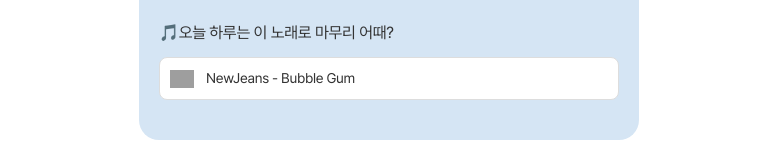
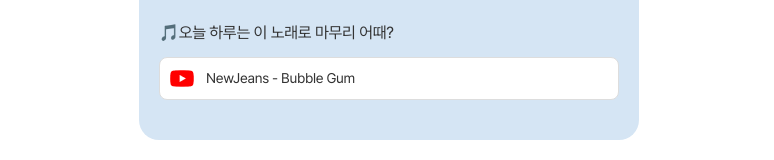
Before and after one commit to sangkukbae/potenday409, a Next.js app in the folder apps/frontend/: page /diary/1 in a window 1280 px wide. Shown: the part 767-927 px from the top of the page, without its empty margins (251-1025 px from the left). Built offline with nearby package versions, Linux system fonts and the light colour scheme; grey boxes are pictures that could not be loaded.

Commit message:
feat: update FriendsReply component to use imported YouTube image asset

```diff
--- a/apps/frontend/src/app/(root)/_component/diary-detail/friends-reply.tsx
+++ b/apps/frontend/src/app/(root)/_component/diary-detail/friends-reply.tsx
@@ -1,5 +1,6 @@
 import { Icons } from "@/components/ui/icons"
 import Image from "next/image"
+import YoutubeImg from "@/assets/images/youtube.png"
 
 export const FriendsReply = () => {
   const isLoading = false
@@ -26,7 +27,7 @@
       </p>
 
       <div className="w-full p-[10px] rounded-[8px] bg-white border border-[#dddddd] flex items-center gap-x-3 ">
-        <Image src="/images/youtube.png" width={24} height={16} alt="youtube" />
+        <Image src={YoutubeImg} width={24} height={16} alt="youtube" />
         <span className="text-sm leading-[150%] tracking-[-0.02em] text-[#333333]">
           NewJeans - Bubble Gum
         </span>
```
